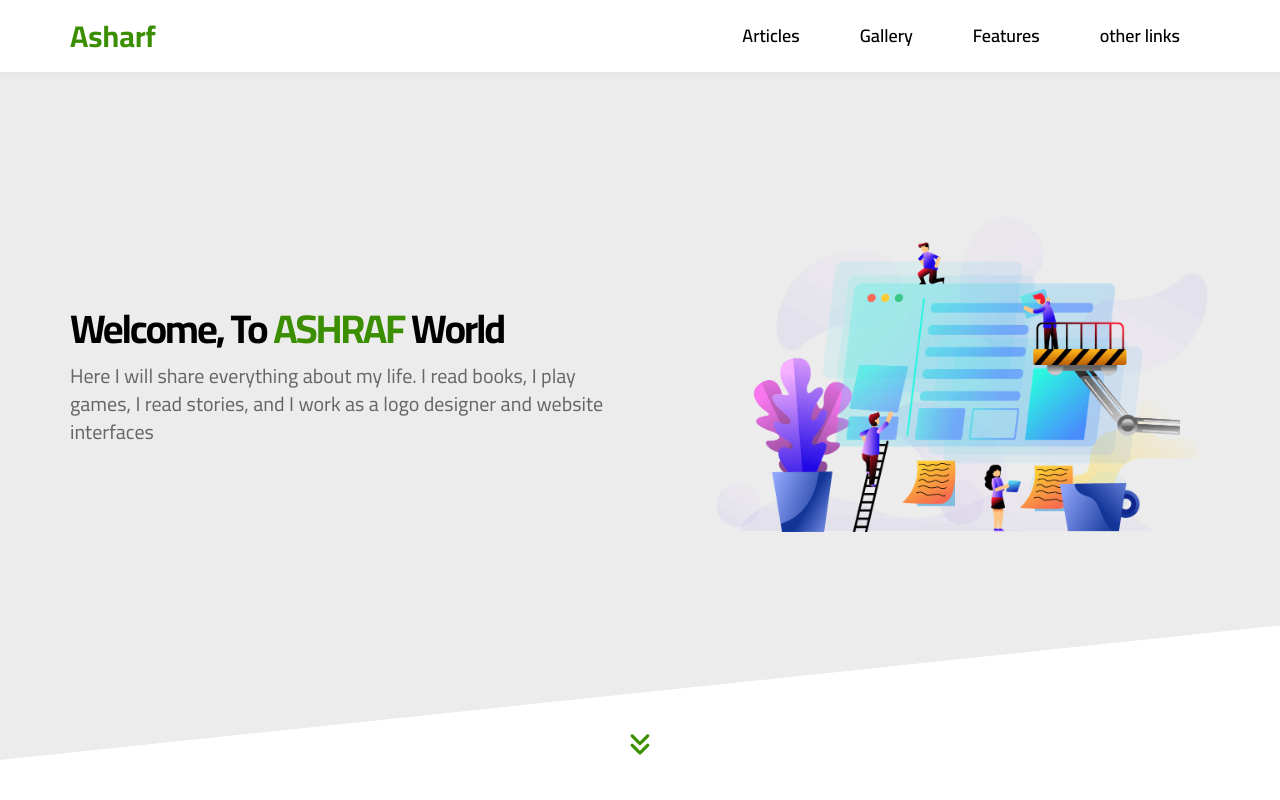
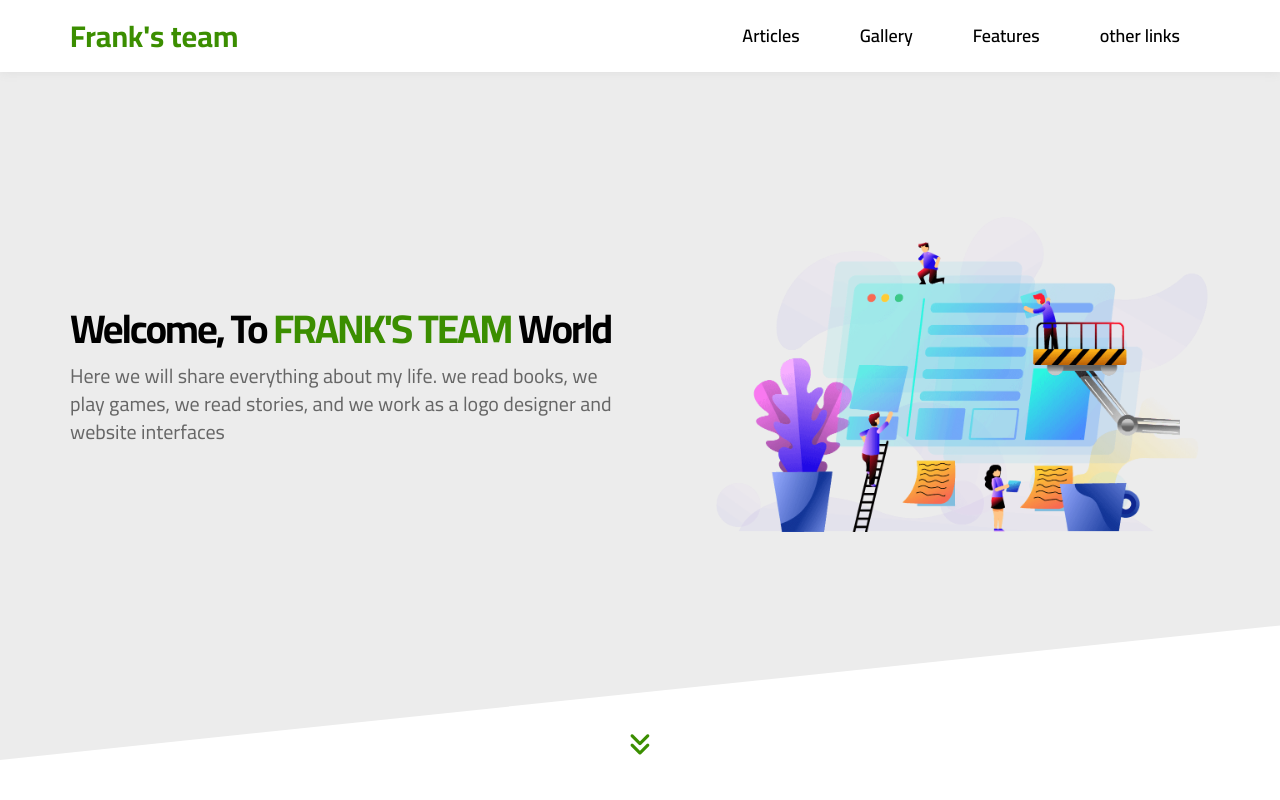
Before and after one commit to ashrafmo-1/Frank-s-team-page, a plain HTML site: page index.html in a window 1280 px wide. Shown: the top 800 px of the page. Drawn offline with Linux system fonts and the light colour scheme; files whose address does not match are found by name.

Commit message:
edit name for ashraf to Frank's team

```diff
--- a/index.html
+++ b/index.html
@@ -21,7 +21,7 @@
     <link
         href="https://fonts.googleapis.com/css2?family=Cairo:wght@200;300;400;500;600;700;800;900&family=Open+Sans:wght@300;400;500;600;700;800&family=Poppins:ital,wght@0,100;0,200;0,300;0,400;0,600;0,700;0,800;0,900;1,500&family=Source+Sans+Pro:wght@200;300;400;600;700;900&display=swap"
         rel="stylesheet">
-    <title>Ashraf</title>
+    <title>Frank's team</title>
 </head>
 
 <body>
@@ -29,7 +29,7 @@
     <!-- start header -->
     <div class="header">
         <div class="container">
-            <a href="#" class="brand">Asharf</a>
+            <a href="#" class="brand">Frank's team</a>
             <ul class="main-nav">
                 <li><a href="#Articles">Articles</a></li>
                 <li><a href="#Gallery">Gallery</a></li>
@@ -87,8 +87,9 @@
     <div class="landing">
         <div class="container">
             <div class="text">
-                <h1>Welcome, To <span> Ashraf </span> World</h1>
-                <p>Here I will share everything about my life. I read books, I play games, I read stories, and I work as
+                <h1>Welcome, To <span> Frank's team </span> World</h1>
+                <p>Here we will share everything about my life. we read books, we play games, we read stories, and we
+                    work as
                     a logo designer and website interfaces</p>
             </div>
             <div class="image">
```
